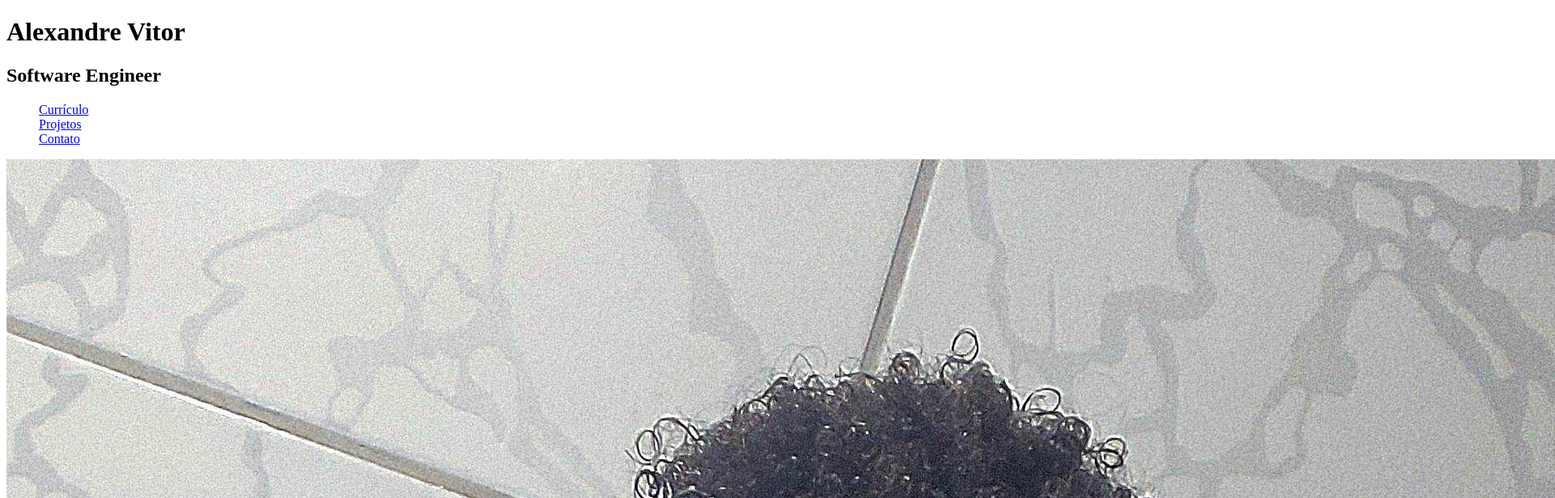
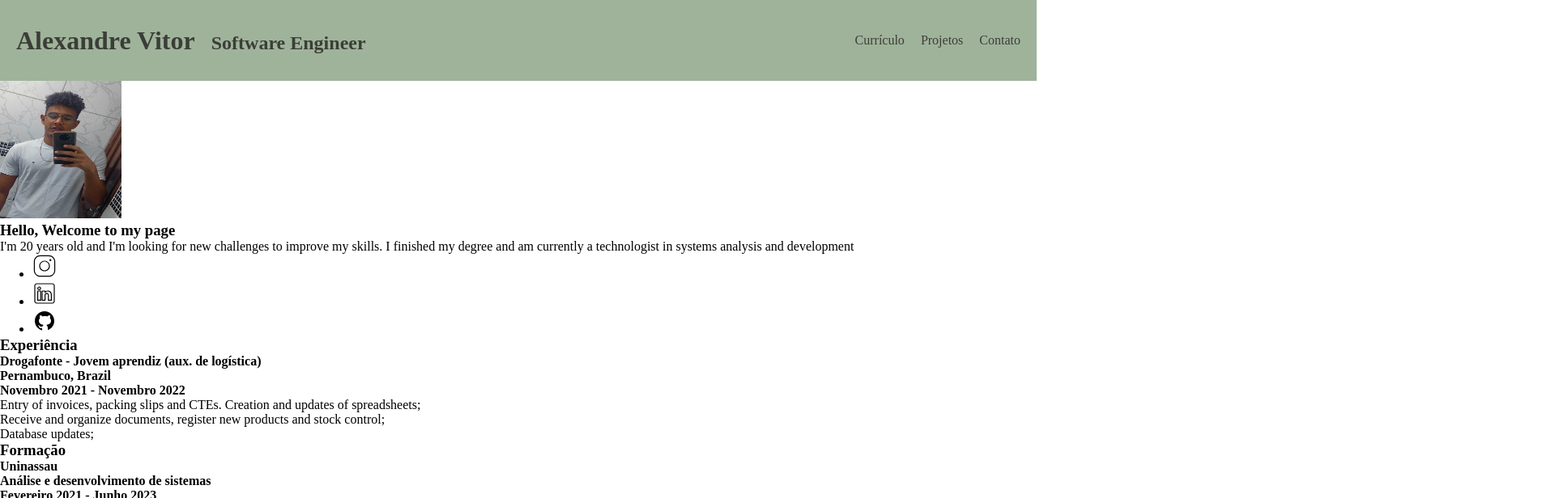
Before and after one commit to AlexandreHilario/portifolio, a React (Create React App) app: page / in a window 1280 px wide. Shown: the top 616 px of the page at 81% size, 1920 px wide, since content can reach past the window. Built offline with nearby package versions, Linux system fonts and the light colour scheme.

Commit message:
Feat: Header CSS styling

```diff
--- a/src/App.css
+++ b/src/App.css
@@ -1,3 +1,41 @@
-li {
+*{
+    margin: 0;
+}
+
+.header {
+    background-color: #9fb39b;
+    display: flex;
+    justify-content: space-between;
+    align-items: center;
+    width: auto;
+    height: 100px;
+}
+
+h1, h2 {
+    display: inline-block;
+    margin-left: 20px;
+    color: #3b3e37;
+}
+
+h2 {
+    font-family:'Times New Roman', Times, serif;
+}
+
+nav ul {
+    display: flex;
+    gap: 20px;
+    padding: 0;
     list-style: none;
+    margin-right: 20px;
 }
+
+a{
+    color: #3b3e37;
+    text-decoration: none;
+}
+
+
+img {
+    width: 150px;
+    height: 170px;
+}
--- a/src/App.js
+++ b/src/App.js
@@ -3,7 +3,10 @@ import './App.css';
 
 
 
+
 function App() {
+
+
   return (
     <div className="App">
       <div className='header'>
```
